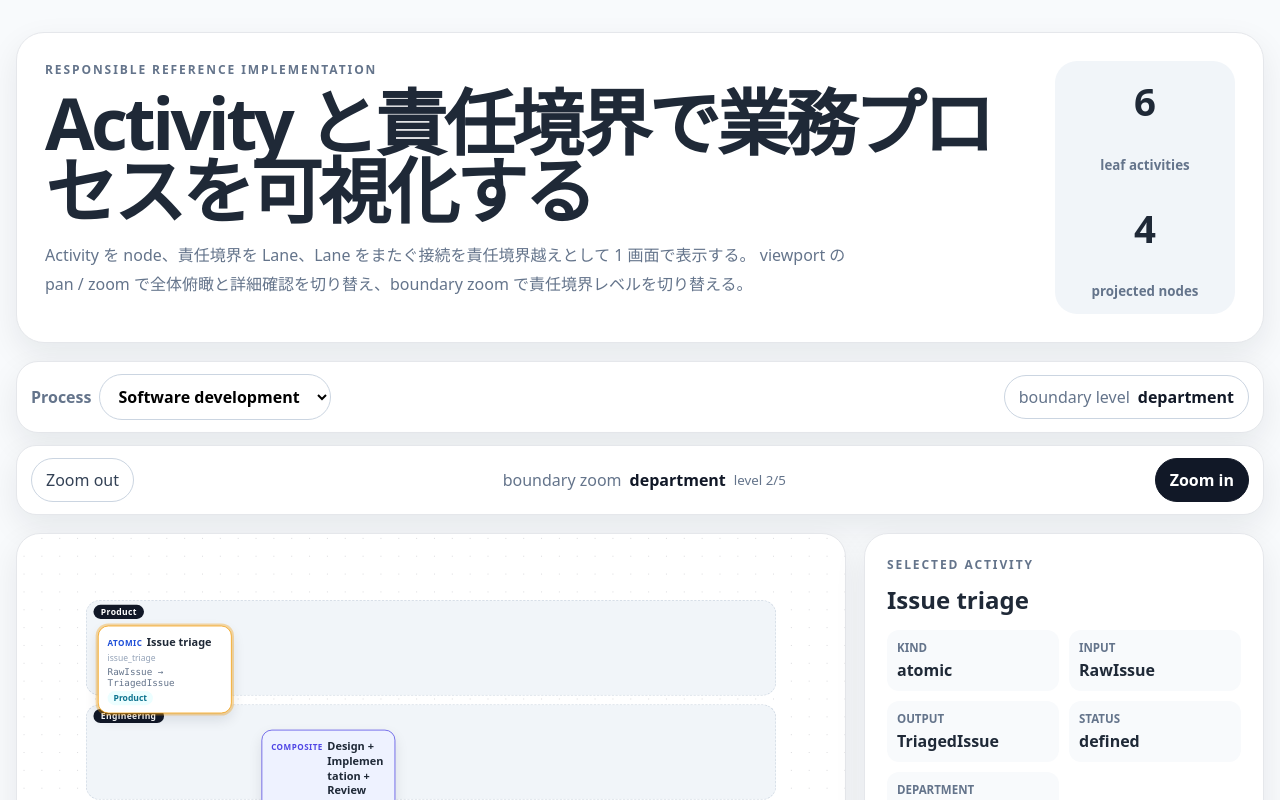
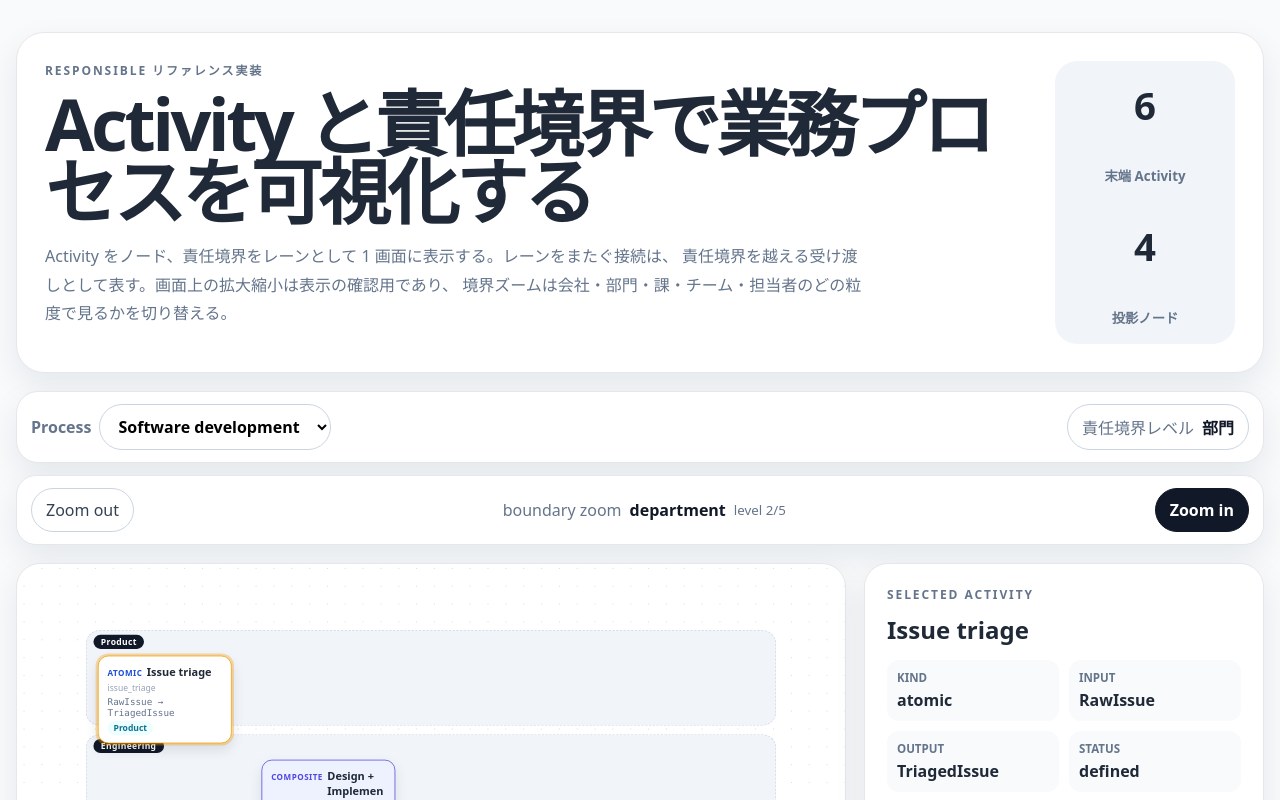
Before and after one commit to f4ah6o/responsible, a React (Vite) app: page / in a window 1280 px wide. Shown: the top 800 px of the page. Built offline with nearby package versions, Linux system fonts and the light colour scheme.

Commit message:
refactor: localize reference viewer UI

```diff
--- a/src/viewer/ProcessViewer.tsx
+++ b/src/viewer/ProcessViewer.tsx
@@ -24,6 +24,14 @@ import { ProcessSelect } from "./ProcessSelect";
 import { projectionToFlow } from "./projectionToFlow";
 
 const DEFAULT_ZOOM_LEVEL = 1;
+
+const BOUNDARY_LABELS: Record<string, string> = {
+  company: "会社",
+  department: "部門",
+  section: "課・セクション",
+  team: "チーム",
+  person: "担当者",
+};
 
 function sourceIdsOf(activity: ProjectedActivity): readonly Id[] {
   return activity.kind === "atomic" ? [activity.activityId] : activity.activityIds;
@@ -71,6 +79,7 @@ export function ProcessViewer() {
 
   const boundary: BoundaryExpr = boundaryForLevel(zoomLevel);
   const boundaryKey = HIERARCHICAL_BOUNDARY_ORDER[zoomLevel] ?? "boundary";
+  const boundaryLabel = BOUNDARY_LABELS[boundaryKey] ?? boundaryKey;
 
   const projected = useMemo(() => {
     const scoped = scopedProcessModel(model, leafIdsUnder(model, rootId));
@@ -126,39 +135,39 @@ export function ProcessViewer() {
     <main className="shell">
       <header className="hero">
         <div>
-          <p className="eyebrow">responsible reference implementation</p>
+          <p className="eyebrow">responsible リファレンス実装</p>
           <h1>Activity と責任境界で業務プロセスを可視化する</h1>
           <p className="lead">
-            Activity を node、責任境界を Lane、Lane をまたぐ接続を責任境界越えとして 1
-            画面で表示する。 viewport の pan / zoom で全体俯瞰と詳細確認を切り替え、boundary zoom
-            で責任境界レベルを切り替える。
+            Activity をノード、責任境界をレーンとして 1 画面に表示する。レーンをまたぐ接続は、
+            責任境界を越える受け渡しとして表す。画面上の拡大縮小は表示の確認用であり、
+            境界ズームは会社・部門・課・チーム・担当者のどの粒度で見るかを切り替える。
           </p>
         </div>
-        <div className="summary-card" aria-label="model summary">
+        <div className="summary-card" aria-label="モデル概要">
           <span>{leafCount}</span>
-          <small>leaf activities</small>
+          <small>末端 Activity</small>
           <span>{projected.activities.length}</span>
-          <small>projected nodes</small>
+          <small>投影ノード</small>
         </div>
       </header>
-      <nav className="toolbar" aria-label="viewer controls">
+      <nav className="toolbar" aria-label="ビューア操作">
         <ProcessSelect
           processes={sampleProcesses}
           value={sample.id}
           onChange={handleProcessChange}
         />
         <div className="boundary-key-readout">
-          <span>boundary level</span>
-          <strong>{boundaryKey}</strong>
+          <span>責任境界レベル</span>
+          <strong>{boundaryLabel}</strong>
         </div>
       </nav>
       <BoundaryZoomControl level={zoomLevel} onZoomIn={handleZoomIn} onZoomOut={handleZoomOut} />
-      <section className="viewer-screen" aria-label="Process viewer">
+      <section className="viewer-screen" aria-label="プロセスビューア">
         <FlowCanvas nodes={flow.nodes} edges={flow.edges} onNodeClick={handleNodeClick} />
         <Inspector
           activity={selectedNode}
           activities={model.activities}
-          boundaryKey={boundaryKey}
+          boundaryLabel={boundaryLabel}
         />
       </section>
     </main>
```
